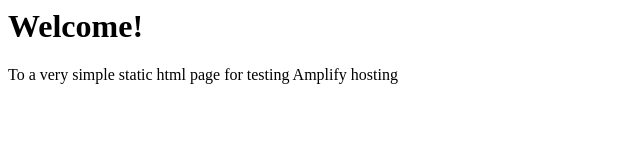
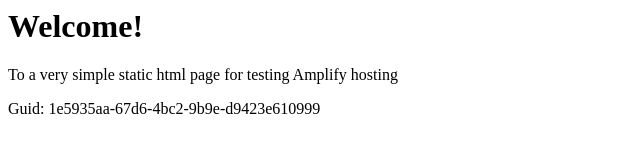
Before and after one commit to aws-aemilia-sin/Github-PR-Commit-Integration-Test-DoNotTouch-Gith-OKSLNVO2-v1-prod-ap-southeast-1, a website: page src/index.html in a window 1280 px wide. Shown: the whole page, without its empty margins (0-640 px from the left). Drawn offline with Linux system fonts and the light colour scheme.

Commit message:
commit from integ tests

```diff
--- a/src/index.html
+++ b/src/index.html
@@ -1,3 +1,5 @@
+
+
 <html lang="en">
 
 <head>
@@ -10,6 +12,6 @@
 <body>
     <h1>Welcome!</h1>
     <p>To a very simple static html page for testing Amplify hosting</p>
-</body>
+    <p>Guid: 1e5935aa-67d6-4bc2-9b9e-d9423e610999</p></body>
 
 </html>
```
